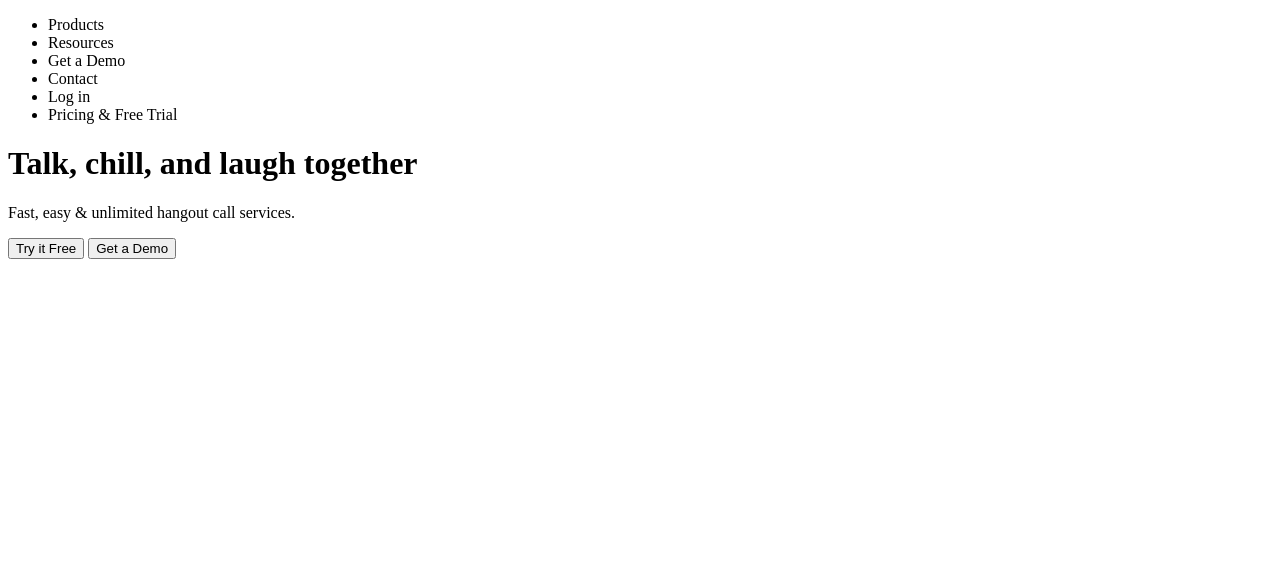
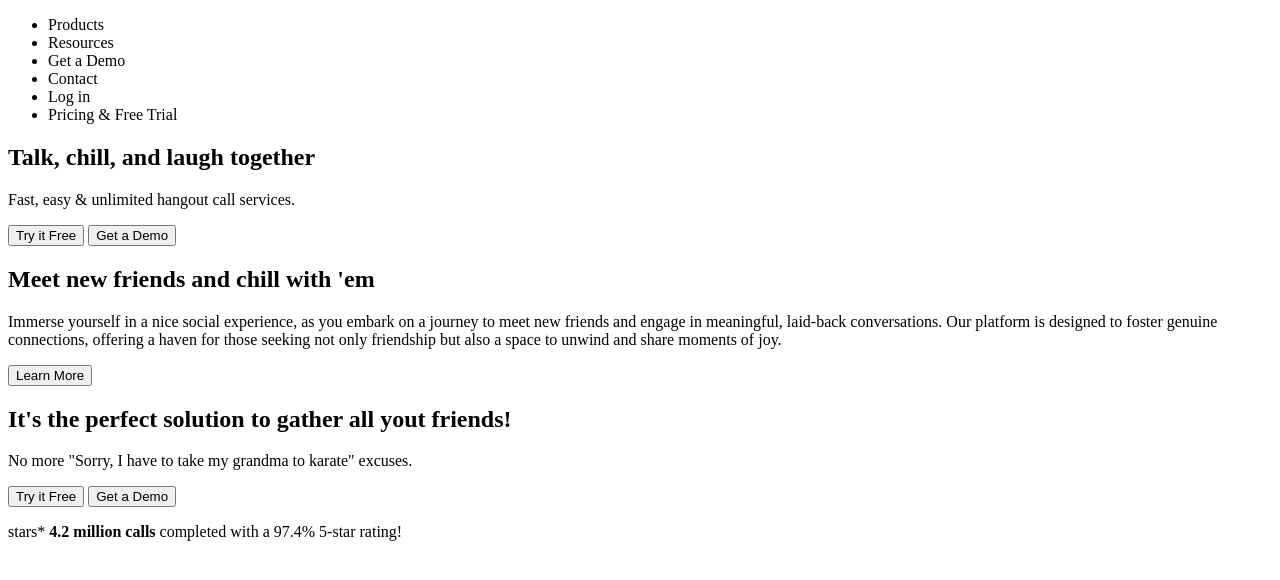
Before and after one commit to anabcoura/chill-cat, a plain HTML site: page index.html in a window 1280 px wide. Drawn offline with Linux system fonts and the light colour scheme.

Commit message:
Html writing update, adding sections.

```diff
--- a/index.html
+++ b/index.html
@@ -20,7 +20,7 @@
         </nav>
     </header>
     <main>
-        <div class="hero">
+        <section class="hero">
             <div>
                 <div class="hero_left_content">
                     <h1>Talk, chill, and laugh together</h1>
@@ -31,7 +31,36 @@
                     </div>
                 </div>
             </div>
-        </div>
+        </section>
+        <section class="first_section">
+            <div>
+                <div class="text">
+                    <h2>Meet new friends and chill with 'em</h2>
+                    <p>Immerse yourself in a nice social experience, as you embark on a journey to meet new friends and engage in meaningful, laid-back conversations. Our platform is designed to foster genuine connections, offering a haven for those seeking not only friendship but also a space to unwind and share moments of joy. </p>
+                </div>
+                <div class="btn">
+                    <button>Learn More</button>
+                </div>
+            </div>
+        </section>
+        <section class="second-section">
+            <div>
+                <div class="left_image"></div>
+                <div class="right_content">
+                    <div class="text">
+                        <h1>It's the perfect solution to gather all yout friends!</h1>
+                        <p>No more "Sorry, I have to take my grandma to karate" excuses.</p>
+                        <div class="btns">
+                            <button>Try it Free</button>
+                            <button>Get a Demo</button>
+                        </div>
+                        <div class="rating">
+                            <p>stars* <strong>4.2 million calls</strong> completed with a 97.4% 5-star rating!</p>
+                        </div>
+                    </div>
+                </div>
+            </div>
+        </section>
     </main>
 </body>
 </html>
```
